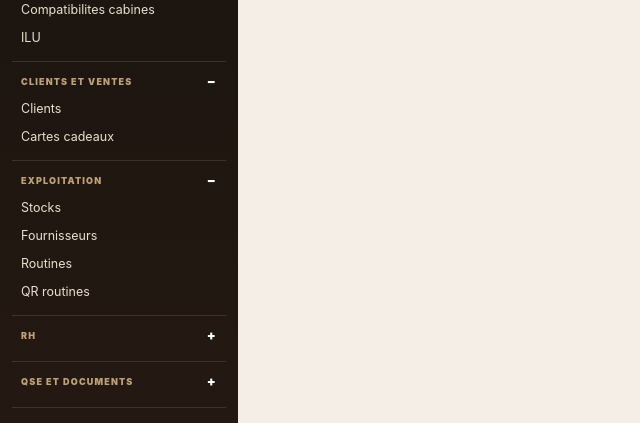
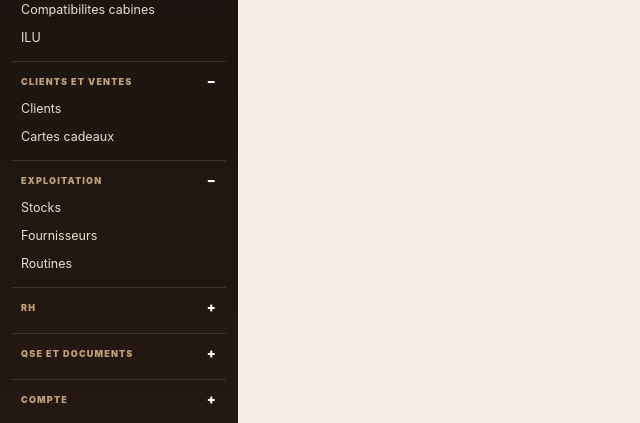
Before and after one commit to Normaxis/Rituelsd-ailleurs, a Flask app: page /admin/audit in a window 1280 px wide. Shown: the part 377-800 px from the top of the page, without its empty margins (0-640 px from the left). Run offline with Flask 3, Linux system fonts and the light colour scheme; a user stored in the database is signed in; data that the repository does not hold is empty.

Commit message:
Retire page QR routines sidebar

```diff
--- a/app/templates/admin/base_admin.html
+++ b/app/templates/admin/base_admin.html
@@ -35,7 +35,6 @@
     <a href="{{ url_for('stocks.index') }}">Stocks</a>
     <a href="{{ url_for('suppliers.index') }}">Fournisseurs</a>
     <a href="{{ url_for('routines.index') }}">Routines</a>
-    <a href="{{ url_for('routines.qr_cabins') }}">QR routines</a>
   </details>
 
   <details class="admin-menu-group"><summary>RH</summary>
```
